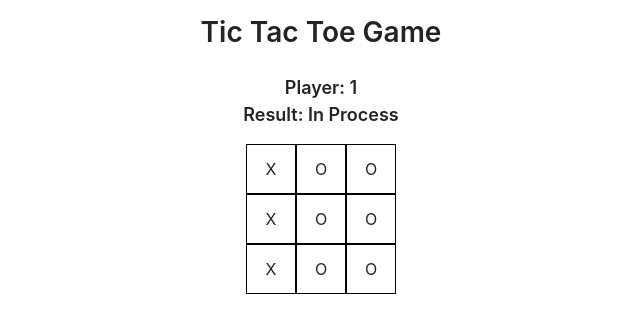
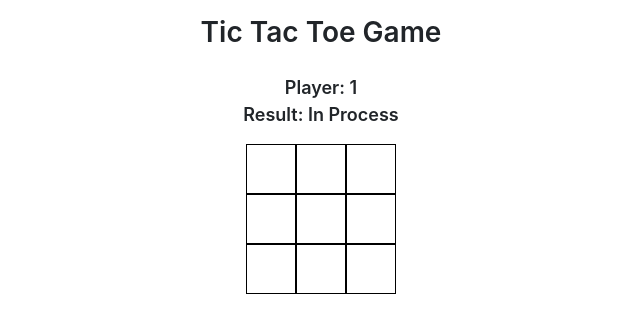
Before and after one commit to nbthinh/tic-tac-toe-test, a React (Create React App) app: page / in a window 1280 px wide. Shown: the top 332 px of the page, without its empty margins (319-959 px from the left). Built offline with nearby package versions, Linux system fonts and the light colour scheme.

Commit message:
render state

```diff
--- a/src/TicTacToe/TicTacToe.tsx
+++ b/src/TicTacToe/TicTacToe.tsx
@@ -18,6 +18,7 @@ class TicTacToe extends Component<GameProps, GameStates> {
         };
     }
     render() {
+        let { ticTacToeState } = this.state;
         return (<>
             <div className="container game-container">
                 <div className="row mt-3 title-segment">
@@ -33,22 +34,23 @@ class TicTacToe extends Component<GameProps, GameStates> {
                 <div className="row mt-3 game-segment">
                     <div className="col-12">
                         <div className="table-container">
-
-                            <div className="tic-tac-toe-row">
-                                <div className="each-cell">X</div>
-                                <div className="each-cell">O</div>
-                                <div className="each-cell">O</div>
-                            </div>
-                            <div className="tic-tac-toe-row">
-                                <div className="each-cell">X</div>
-                                <div className="each-cell">O</div>
-                                <div className="each-cell">O</div>
-                            </div>
-                            <div className="tic-tac-toe-row">
-                                <div className="each-cell">X</div>
-                                <div className="each-cell">O</div>
-                                <div className="each-cell">O</div>
-                            </div>
+                            { ticTacToeState && ticTacToeState.length > 0 &&
+                                ticTacToeState.map((eachRow, indexRow) => {
+                                    return (
+                                        <div className="tic-tac-toe-row" key={`row-${indexRow}`}>
+                                            { eachRow && eachRow.length > 0 &&
+                                                eachRow.map((eachColumn, indexColumn) => {
+                                                    return (
+                                                        <div className="each-cell" key={`column-${indexColumn}`}>
+                                                            { eachColumn === true ? "" : eachColumn }
+                                                        </div>
+                                                    )
+                                                })
+                                            }
+                                        </div>
+                                    )
+                                })
+                            }
                         </div>
                     </div>
                 </div>
```
